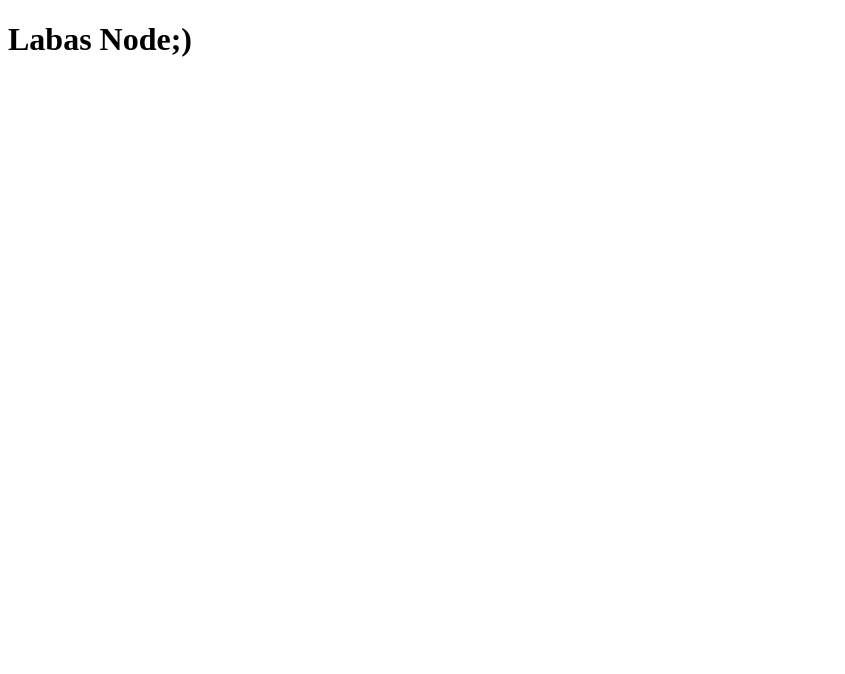
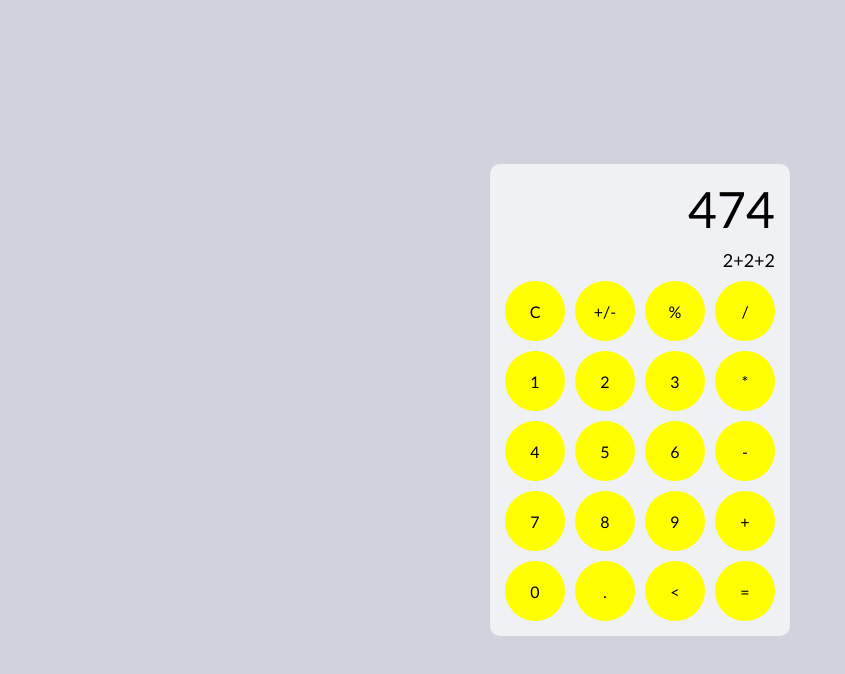
Before and after one commit to Kerbelyte/7-calc, a website: page index.html in a window 1280 px wide. Shown: the whole page, without its empty margins (0-845 px from the left). Drawn offline with Linux system fonts and the light colour scheme.

Commit message:
calc design

```diff
--- /dev/null
+++ b/css/calc.css
@@ -0,0 +1,43 @@
+body {
+    background-color: #d1d3dc;
+    height: 100vh;
+}
+.calc {
+    display: grid;
+    grid-template-columns: 1fr 1fr 1fr 1fr;
+    gap: 10px;
+    width: 300px;
+    padding: 15px;
+    position: absolute;
+    top: 50%;
+    left: 50%;
+    transform: translate(-50%, -50%);
+    background-color: #f0f1f5;
+    border-radius: 10px;
+}
+.calc > .screen {
+    grid-column: span 4;
+    text-align: right;
+    font-size: 50px;
+}
+.calc > .formula {
+    grid-column: span 4;
+    text-align:  right;
+    font-size: 18px
+}
+.calc > .key {
+    display: inline-block;
+    width: 0;
+    height: 0;
+    padding: 50%;
+    background-color: yellow;
+    border-radius: 50%;
+    position: relative;
+}
+.calc > .key::before {
+    content: attr(data-symbol);
+    position: absolute;
+    top: 50%;
+    left: 50%;
+    transform: translate(-50%, -50%);
+}
--- /dev/null
+++ b/css/reset.css
@@ -0,0 +1,9 @@
+body,
+body * {
+    margin: 0;
+    padding: 0;
+    vertical-align: top;
+    box-sizing: border-box;
+    font-family: 'Gill Sans', 'Gill Sans MT', Calibri, 'Trebuchet MS', sans-serif;
+    word-break: break-all;
+}
--- a/index.html
+++ b/index.html
@@ -5,8 +5,34 @@
     <meta http-equiv="X-UA-Compatible" content="IE=edge">
     <meta name="viewport" content="width=device-width, initial-scale=1.0">
     <title>Document</title>
+    <link rel="stylesheet" href="./css/reset.css">
+    <link rel="stylesheet" href="./css/calc.css">
 </head>
 <body>
-    <h1>Labas Node;)</h1>
+    <div class="calc">
+        <div class="screen">474</div>
+        <div class="formula">2+2+2</div>
+        <div class="key" data-symbol="C"></div>
+        <div class="key" data-symbol="+/-"></div>
+        <div class="key" data-symbol="%"></div>
+        <div class="key" data-symbol="/"></div>
+        <div class="key" data-symbol="1"></div>
+        <div class="key" data-symbol="2"></div>
+        <div class="key" data-symbol="3"></div>
+        <div class="key" data-symbol="*"></div>
+        <div class="key" data-symbol="4"></div>
+        <div class="key" data-symbol="5"></div>
+        <div class="key" data-symbol="6"></div>
+        <div class="key" data-symbol="-"></div>
+        <div class="key" data-symbol="7"></div>
+        <div class="key" data-symbol="8"></div>
+        <div class="key" data-symbol="9"></div>
+        <div class="key" data-symbol="+"></div>
+        <div class="key" data-symbol="0"></div>
+        <div class="key" data-symbol="."></div>
+        <div class="key" data-symbol="<"></div>
+        <div class="key" data-symbol="="></div>
+    </div>
+    <script src="./js/main.js" defer></script>
 </body>
 </html>
```
Also changed, not shown: js/main.js (added).
